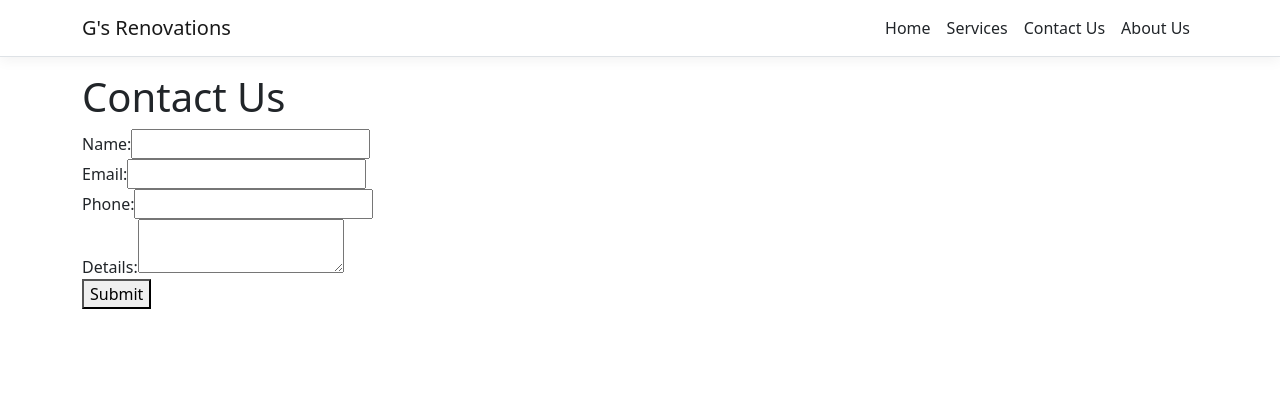
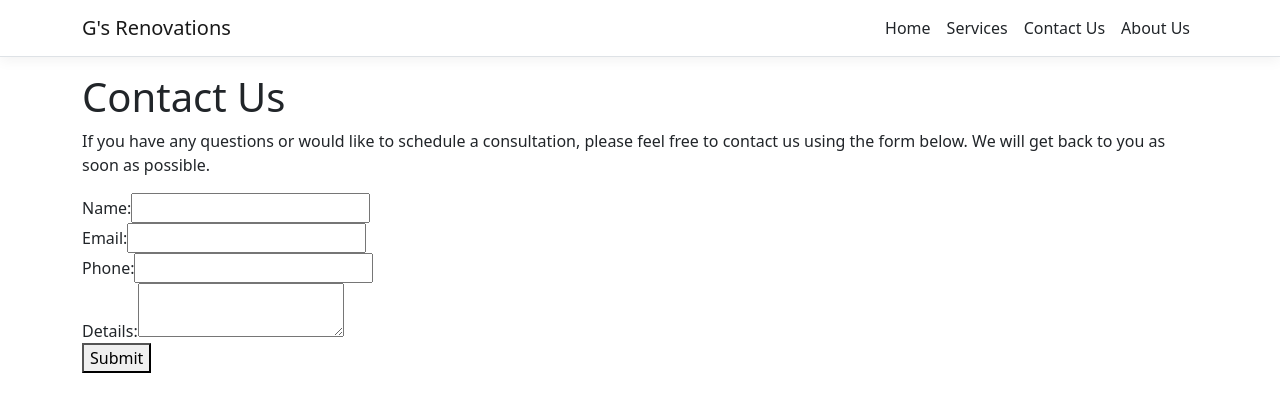
Before and after one commit to gerald-guerrero/Gs-Renovations, a React (Create React App) app in the folder ClientApp/: page /contact in a window 1280 px wide. Shown: the top 412 px of the page. Built offline with nearby package versions, Linux system fonts and the light colour scheme.

Commit message:
added content to contact page

```diff
--- a/ClientApp/src/components/Contact.js
+++ b/ClientApp/src/components/Contact.js
@@ -10,7 +10,7 @@ export class Contact extends Component {
             name: '',
             email: '',
             phone: '',
-            details: ''
+            details: '',
         };
     }
 
@@ -20,9 +20,9 @@ export class Contact extends Component {
         const value = target.value;
 
         this.setState({
-            [name]: value
+            [name]: value,
         });
-    }
+    };
 
     handleSubmit = async (event) => {
         event.preventDefault();
@@ -30,9 +30,9 @@ export class Contact extends Component {
         const response = await fetch('/support', {
             method: 'POST',
             headers: {
-                'Content-Type': 'application/json'
+                'Content-Type': 'application/json',
             },
-            body: JSON.stringify(this.state)
+            body: JSON.stringify(this.state),
         });
 
         if (response.ok) {
@@ -41,17 +41,20 @@ export class Contact extends Component {
                 name: '',
                 email: '',
                 phone: '',
-                details: ''
+                details: '',
             });
         } else {
             alert('Failed to submit your request. Please try again later.');
         }
-    }
+    };
 
     render() {
         return (
             <div>
                 <h1>Contact Us</h1>
+                <p>
+                    If you have any questions or would like to schedule a consultation, please feel free to contact us using the form below. We will get back to you as soon as possible.
+                </p>
                 <form onSubmit={this.handleSubmit}>
                     <div>
                         <label htmlFor="name">Name:</label>
```
